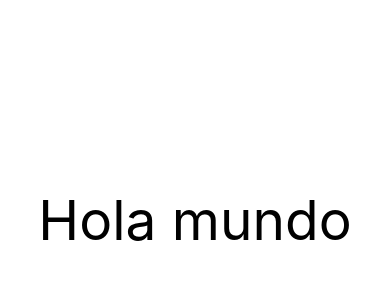
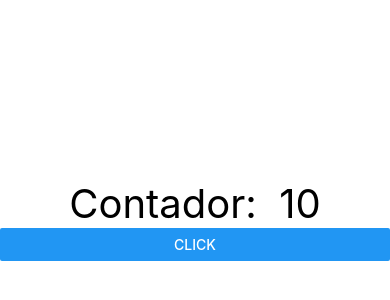
Before and after one commit to DaniDotExe/react-native, a React Native app in the folder 02-react-native/: screen / in a window 390 px wide. Shown: the part 202-502 px from the top of the page. Built offline with nearby package versions, Linux system fonts and the light colour scheme.

Commit message:
Clase 51

```diff
--- a/02-react-native/App.tsx
+++ b/02-react-native/App.tsx
@@ -1,10 +1,12 @@
 import React from 'react'
 //import { Text, View } from 'react-native';
-import HolaMundoScreen from './src/screens/HolaMundoScreen';
+//import HolaMundoScreen from './src/screens/HolaMundoScreen';
+import { ContadorScreen } from './src/screens/ContadorScreen';
 
 const App = () => {
   return (
-    <HolaMundoScreen/>
+    //<HolaMundoScreen/>
+    <ContadorScreen/>
   )
 }
 
--- /dev/null
+++ b/02-react-native/src/screens/ContadorScreen.tsx
@@ -0,0 +1,28 @@
+import React, { useState } from 'react'
+import { View, Text, Button } from 'react-native';
+
+export const ContadorScreen = () => {
+
+    const [contador, setContador] = useState(10)
+
+  return (
+    <View style={{
+        flex: 1,
+        backgroundColor: 'white',
+        justifyContent: 'center',
+    }}>
+        <Text style= {{
+            textAlign: 'center',
+            fontSize: 40,
+            color: 'black',
+        }}>
+        Contador:  {contador }
+        </Text>
+
+        <Button
+            title="Click"
+            onPress={ () => setContador (contador + 1 )}
+        />
+    </View>
+  )
+}
```
